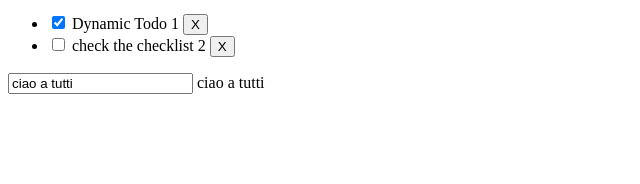
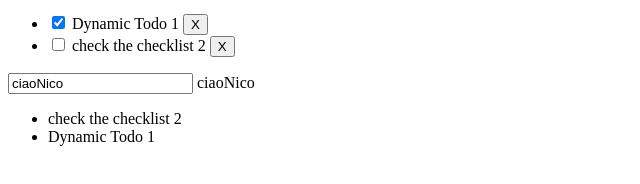
Before and after one commit to Revenger93/angularTest, a plain HTML site: page index.html in a window 1280 px wide. Shown: the part 122-306 px from the top of the page, without its empty margins (0-640 px from the left). Drawn offline with nearby package versions, Linux system fonts and the light colour scheme.

Commit message:
add a sort

```diff
--- a/index.html
+++ b/index.html
@@ -31,7 +31,21 @@
             <div class="mainCont"  ng-controller="MainCtrl">
                 <input ng-model='myVariable' type='text' />
                 {{myVariable}}
+
+                <ul>
+                  <li ng-repeat="item in todoList | orderBy:'country'">
+                    {{ item.text }}
+                  </li>
+                </ul>
+
+
+
+
+
+
             </div>
+
+
 </body>
 
 </html>
--- a/main.js
+++ b/main.js
@@ -1,12 +1,14 @@
 angular.module('mega_todo', []);
 angular.module('mega_todo').controller('MainCtrl', function($scope) {
-    $scope.myVariable = 'ciao a tutti'
+    $scope.myVariable = 'ciaoNico'
     $scope.todoList = [{
         text: 'Dynamic Todo 1',
-        done: true
+        done: true,
+        country: 'Nico'
     }, {
         text: 'check the checklist 2',
-        done: false
+        done: false,
+        country: 'Asino'
     }];
     var addItem = function(text) {
         if (text)
```
